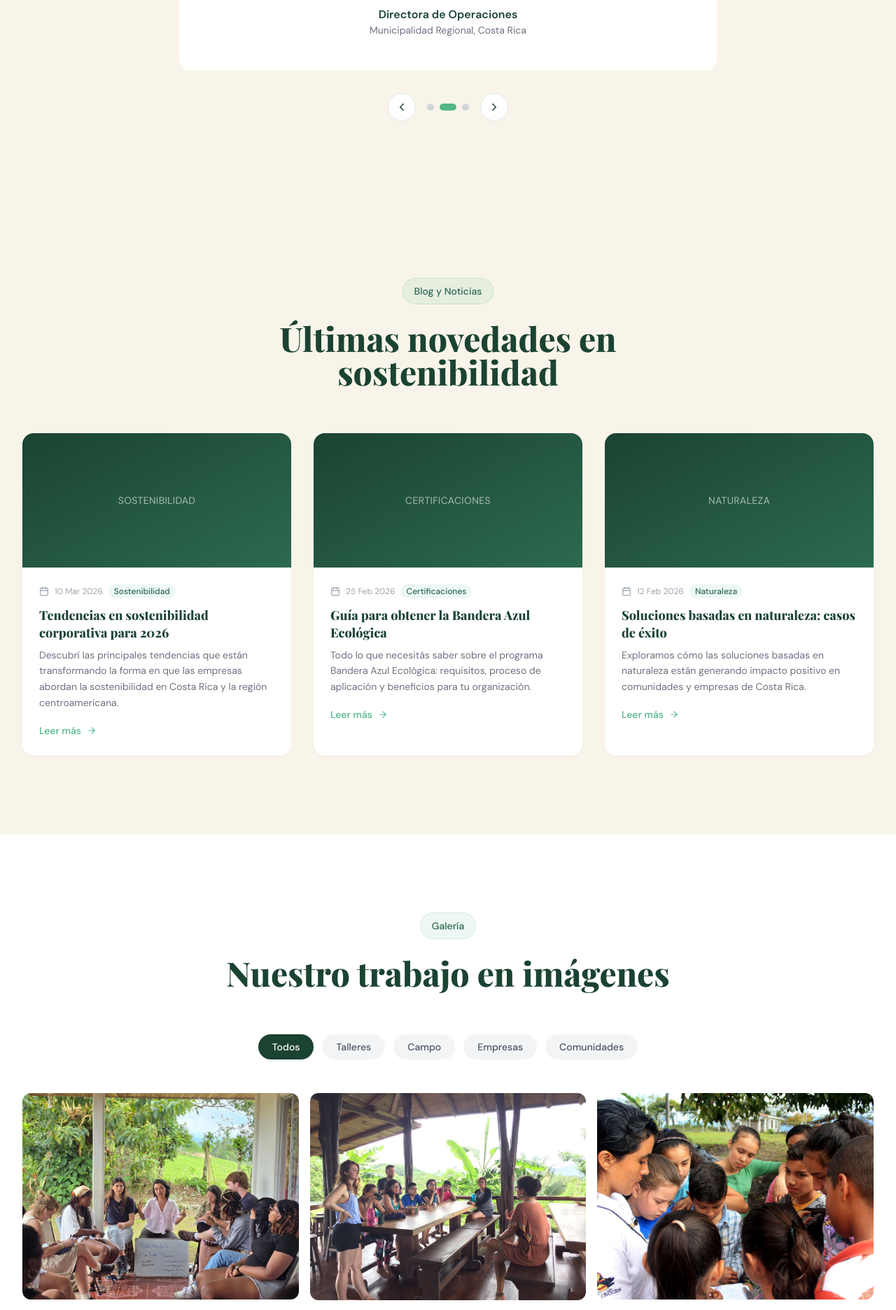
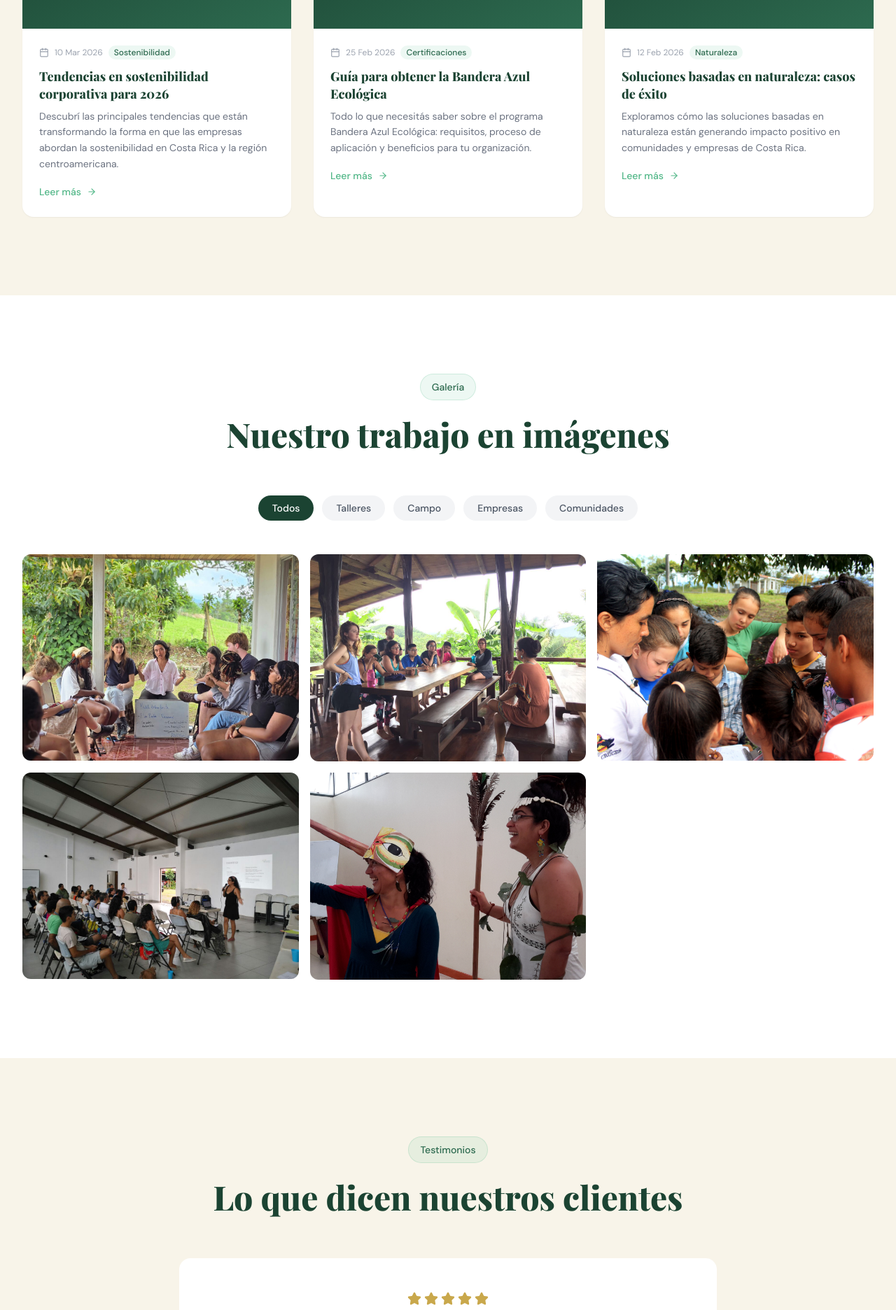
Before and after one commit to tomasSStropper/savia-page, a React (Create React App) app in the folder savia-website/: page / in a window 1280 px wide. Shown: the part 5340-7212 px from the top of the page at 70% size. Built offline with nearby package versions, Linux system fonts and the light colour scheme; a web font is replaced by a local one.

Commit message:
Reorder main sections to move testimonials after gallery

```diff
--- a/savia-website/src/App.jsx
+++ b/savia-website/src/App.jsx
@@ -40,9 +40,9 @@ function App() {
           <AboutSection id="quienes-somos" />
           <ProjectsSection id="proyectos" />
           <TeamSection id="equipo" />
-          <TestimonialsSection />
           <BlogSection id="blog" />
           <GallerySection id="galeria" />
+          <TestimonialsSection />
           <ContactSection id="contacto" />
         </main>
         <Footer />
```
